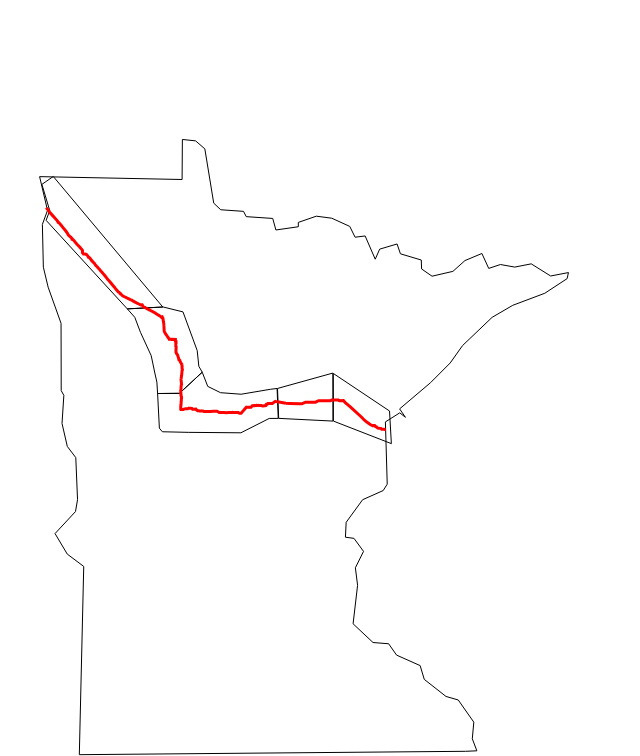
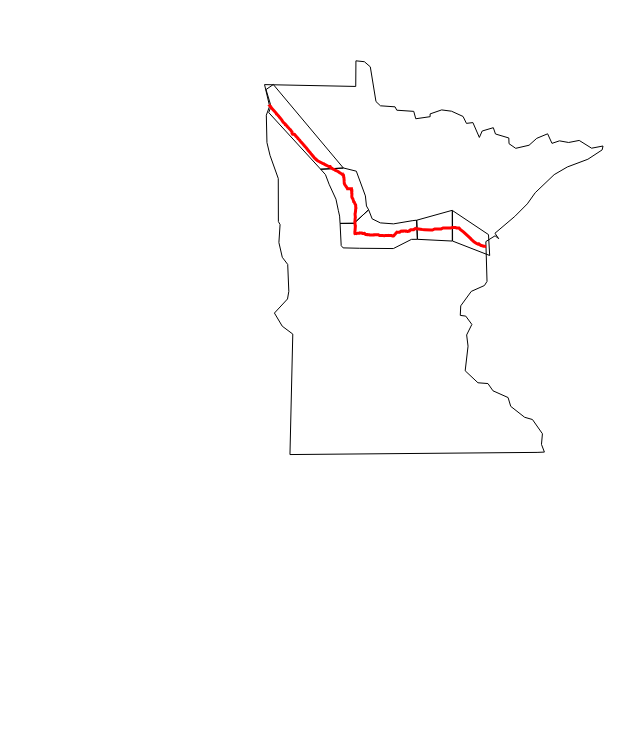
Before and after one commit to Shane98c/lineD3, a plain HTML site: page index.html in a window 1280 px wide. Shown: the part 167-923 px from the top of the page, without its empty margins (268-908 px from the left). After the commit the page ends 816 px from the top, so only its background shows below. Drawn offline with nearby package versions, Linux system fonts and the light colour scheme.

Commit message:
resize attempt

```diff
--- a/index.html
+++ b/index.html
@@ -1,7 +1,11 @@
 <!DOCTYPE html>
 <meta charset="utf-8" />
 <style>
-  .MNBdy {
+  #map {
+    width: 100vw;
+    height: 100vh;
+  }
+  .MN {
     fill: none;
     stroke: black;
   }
@@ -16,25 +20,40 @@
   }
 </style>
 <body>
+  <div id="map"></div>
   <script src="//d3js.org/d3.v6.min.js" charset="utf-8"></script>
-  <!-- <script src="//d3js.org/topojson.v1.js"></script> -->
   <script src="https://unpkg.com/topojson@3"></script>
   <script>
-    const width = 960,
-      height = 1160;
+    const width = parseInt(d3.select("#map").style("width"));
+    const height = parseInt(d3.select("#map").style("height"));
+
+    const resize = () => {
+      const width = parseInt(d3.select("#map").style("width"));
+      const height = parseInt(d3.select("#map").style("height"));
+
+      projection.translate([width / 2, height / 2]).scale(width * 3);
+
+      svg.style("width", width + "px").style("height", height + "px");
+
+      svg.selectAll(".l3").attr("d", path);
+      svg.selectAll(".MN").attr("d", path);
+      svg.selectAll(".spreads").attr("d", path);
+    };
+
+    d3.select(window).on("resize", resize);
 
     const svg = d3
-      .select("body")
+      .select("#map")
       .append("svg")
-      .attr("width", width)
-      .attr("height", height);
+      .style("height", height + "px")
+      .style("width", width + "px");
 
     const projection = d3
       .geoAlbers()
       .center([0, 46.7])
       .rotate([94.6, 0])
       .parallels([43.4, 50])
-      .scale(6000)
+      .scale(width * 3)
       .translate([width / 2, height / 2]);
 
     const path = d3.geoPath().projection(projection);
@@ -51,7 +70,7 @@
         )
         .enter()
         .append("path")
-        .attr("class", "MNBdy")
+        .attr("class", "MN")
         .attr("d", path);
 
       gL3
```
